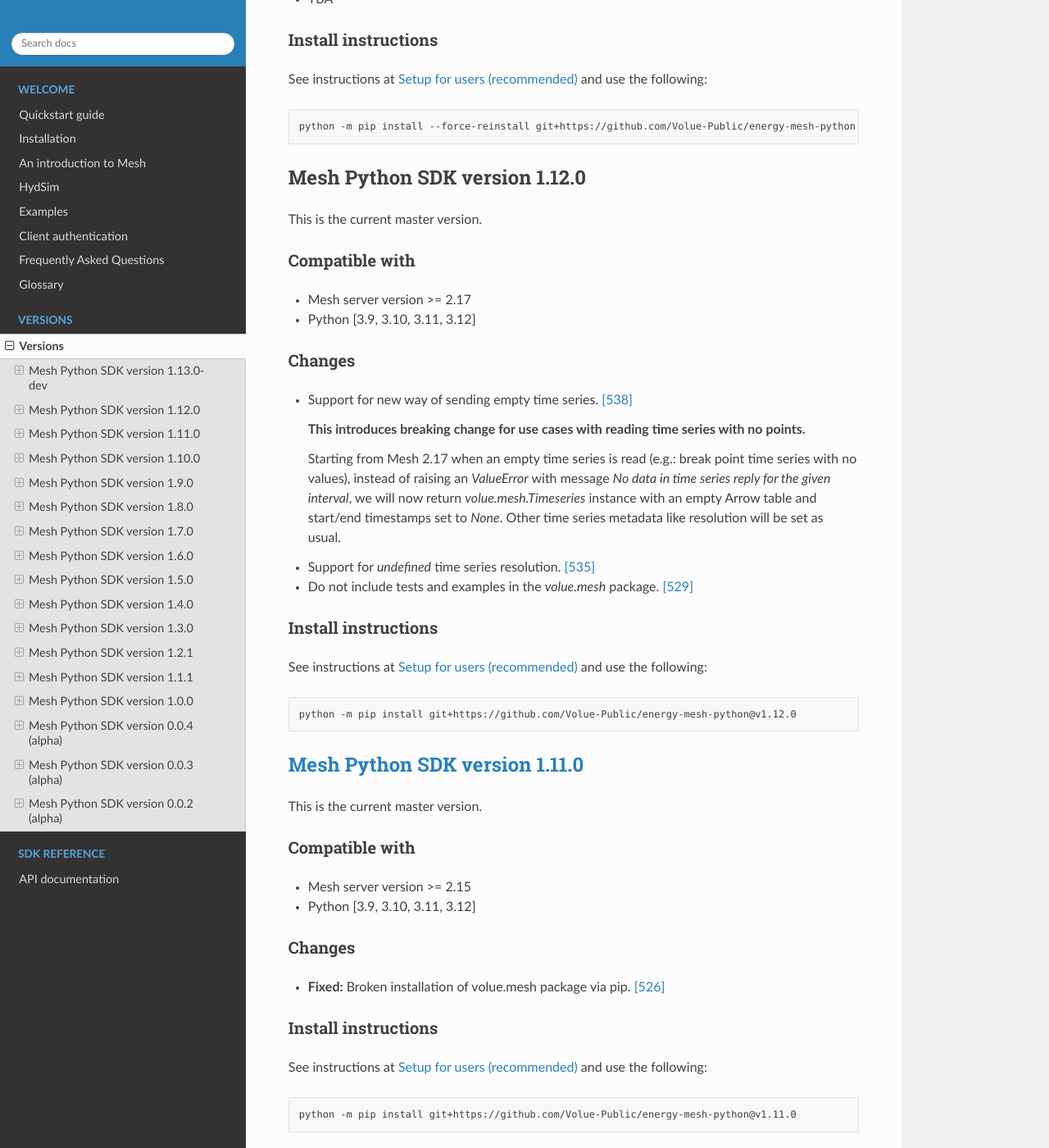
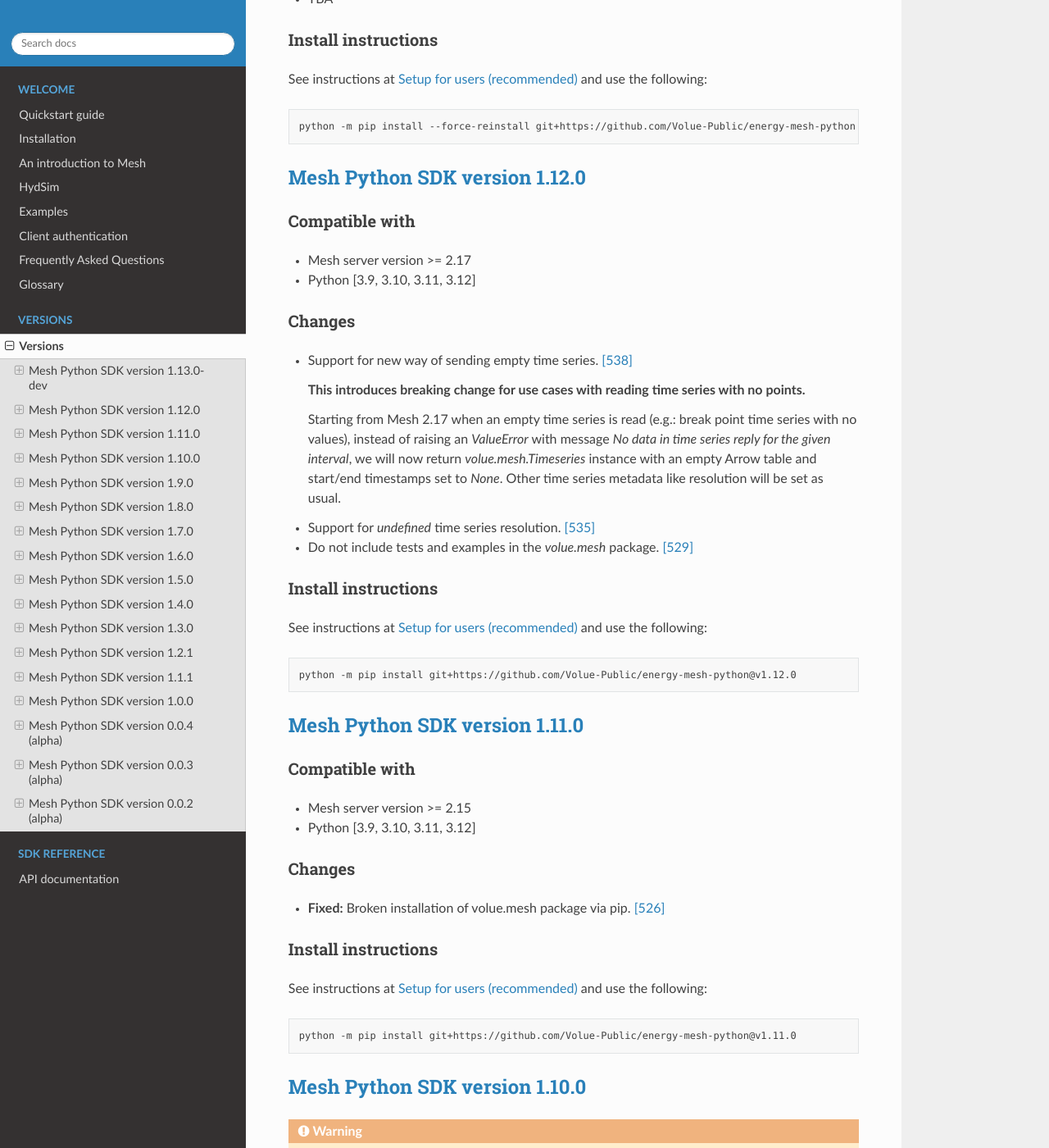
Before and after one commit to Volue-Public/energy-mesh-python, a Sphinx documentation site: the page built from docs/source/versions.rst, in a window 1280 px wide and 1400 px high, scrolled down 619 px. Shown: the whole window at 82% size. Built offline with Sphinx 7.4.7 and the Read the Docs theme 3.1.0, drawn with Linux system fonts in a browser that asks for light colours.

Commit message:
review fixes

```diff
--- a/docs/source/versions.rst
+++ b/docs/source/versions.rst
@@ -34,10 +34,8 @@
     python -m pip install --force-reinstall git+https://github.com/Volue-Public/energy-mesh-python
 
 
-Mesh Python SDK version 1.12.0
-**********************************
-
-This is the current master version.
+`Mesh Python SDK version 1.12.0 <https://github.com/Volue-Public/energy-mesh-python/releases/tag/v1.12.0>`_
+***********************************************************************************************************
 
 Compatible with
 ~~~~~~~~~~~~~~~~~~
@@ -75,8 +73,6 @@
 
 `Mesh Python SDK version 1.11.0 <https://github.com/Volue-Public/energy-mesh-python/releases/tag/v1.11.0>`_
 ***********************************************************************************************************
-
-This is the current master version.
 
 Compatible with
 ~~~~~~~~~~~~~~~~~~
```
